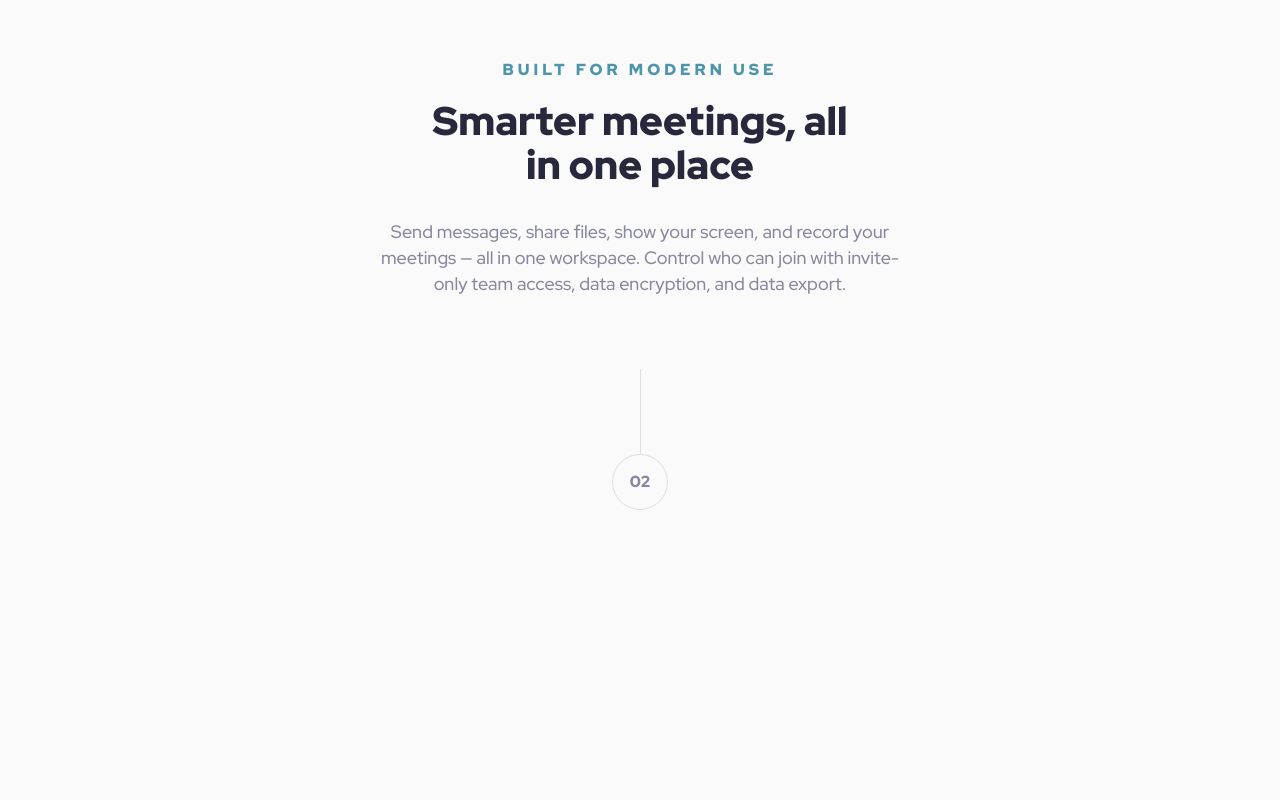
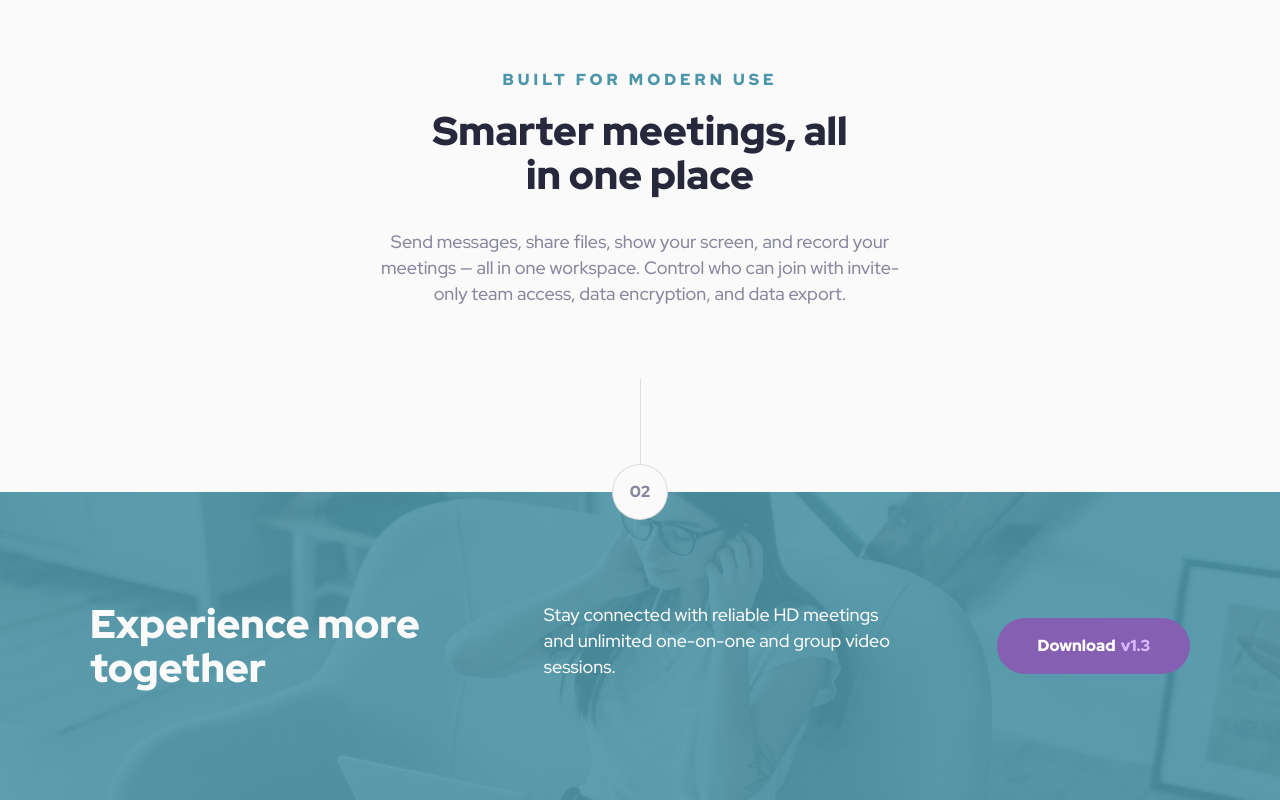
Before and after one commit to NinjaInShade/meet-landing-page, a plain HTML site: page index.html in a window 1280 px wide. Shown: the part 1095-1895 px from the top of the page. Before the commit the page ends 1605 px from the top, so only its background shows below. Drawn offline with Linux system fonts and the light colour scheme.

Commit message:
Footer complete, whole challenge done

```diff
--- a/base.css
+++ b/base.css
@@ -52,7 +52,7 @@
   --button-line-height: 16px;
   --button-font-weight: 900;
   --button-border-radius: 30px;
-  --button-padding: 15px 40px;
+  --button-padding: 20px 40px;
 
   --container-max-width: 1100px;
 }
--- a/checkpoint.css
+++ b/checkpoint.css
@@ -16,6 +16,7 @@
   justify-content: center;
   align-items: center;
   border: 1px solid var(--gray-transparent);
+  background: var(--white);
   border-radius: 50%;
   width: 56px;
   height: 56px;
@@ -30,7 +31,10 @@
 }
 
 .about-checkpoint {
+  position: relative;
+  z-index: 3;
   margin-top: 72px;
+  margin-bottom: -28px;
 }
 
 @media (max-width: 768px) {
--- /dev/null
+++ b/footer.css
@@ -0,0 +1,91 @@
+.footer {
+  position: relative;
+  background-color: var(--primary);
+  padding: 110px 28px;
+}
+
+.footer::before {
+  position: absolute;
+  background-image: url('./assets/desktop/image-footer.jpg');
+  background-position: center;
+  background-repeat: no-repeat;
+  background-size: cover;
+  content: '';
+  width: 100%;
+  height: 100%;
+  opacity: 10%;
+  z-index: 1;
+  left: 0;
+  top: 0;
+}
+
+.footer-container {
+  position: relative;
+  display: flex;
+  justify-content: space-between;
+  align-items: flex-start;
+  z-index: 2;
+}
+
+.footer-title,
+.footer-description {
+  max-width: 350px;
+}
+
+.footer-title {
+  color: var(--white);
+}
+
+.footer-description {
+  color: var(--white);
+  margin: 0 10px;
+}
+
+.footer-btn {
+  align-self: center;
+}
+
+@media (max-width: 768px) {
+  .footer::before {
+    background-image: url('./assets/tablet/image-footer.jpg');
+    background-position: center;
+    background-repeat: no-repeat;
+    background-size: cover;
+  }
+
+  .footer-container {
+    flex-direction: column;
+    align-items: center;
+  }
+
+  .footer-title,
+  .footer-description {
+    text-align: center;
+  }
+
+  .footer-title {
+    max-width: 460px;
+  }
+
+  .footer-description {
+    max-width: 575px;
+    margin: 32px 0 40px 0;
+  }
+
+  .footer {
+    padding: 90px 28px;
+  }
+}
+
+@media (max-width: 375px) {
+  .footer::before {
+    background-image: url('./assets/mobile/image-footer.jpg');
+    background-position: center;
+    background-repeat: no-repeat;
+    background-size: cover;
+  }
+
+  .footer-description {
+    margin: 24px 0 32px 0;
+  }
+}
--- a/index.html
+++ b/index.html
@@ -10,6 +10,7 @@
     <link rel="stylesheet" href="header.css" />
     <link rel="stylesheet" href="checkpoint.css" />
     <link rel="stylesheet" href="about.css" />
+    <link rel="stylesheet" href="footer.css" />
     <link rel="preconnect" href="https://fonts.googleapis.com" />
     <link rel="preconnect" href="https://fonts.gstatic.com" crossorigin />
     <link href="https://fonts.googleapis.com/css2?family=Red+Hat+Display:wght@500;900&display=swap" rel="stylesheet" />
@@ -96,6 +97,16 @@
           </div>
         </div>
       </section>
+
+      <footer class="footer">
+        <div class="container footer-container">
+          <h2 class="footer-title">Experience more together</h2>
+          <p class="body-text footer-description">
+            Stay connected with reliable HD meetings and unlimited one-on-one and group video sessions.
+          </p>
+          <button class="btn btn-secondary footer-btn">Download <span>v1.3</span></button>
+        </div>
+      </footer>
     </main>
   </body>
 </html>
```
